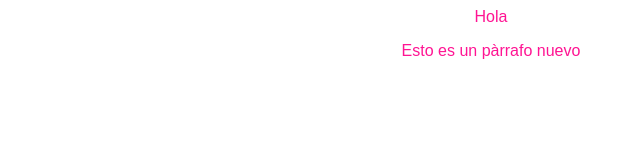
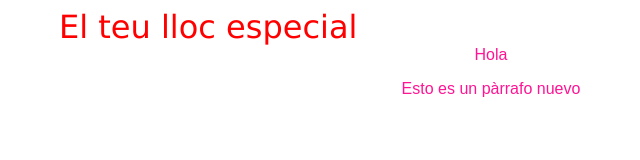
Before and after one commit to tirulix/hiperblog, a plain HTML site: page index.html in a window 1280 px wide. Shown: the whole page, without its empty margins (149-789 px from the left). Drawn offline with Linux system fonts and the light colour scheme.

Commit message:
modifica header

```diff
--- a/css/estilos.css
+++ b/css/estilos.css
@@ -4,3 +4,10 @@ body
     text-align: center;
     font-family: "Arial";
 }
+#headerx {
+    color:red;
+    font-family:Verdana;
+    font-size:xx-large;
+    text-align: left;
+    margin-left: 200px;
+}
--- a/index.html
+++ b/index.html
@@ -5,6 +5,9 @@
         <link rel="stylesheet" href="css/estilos.css" />
         </head>
     <body>
+        <header id="headerx">
+            El teu lloc especial
+        </header>
     Hola
     <p>Esto es un pàrrafo nuevo</p>
     </body>
```
